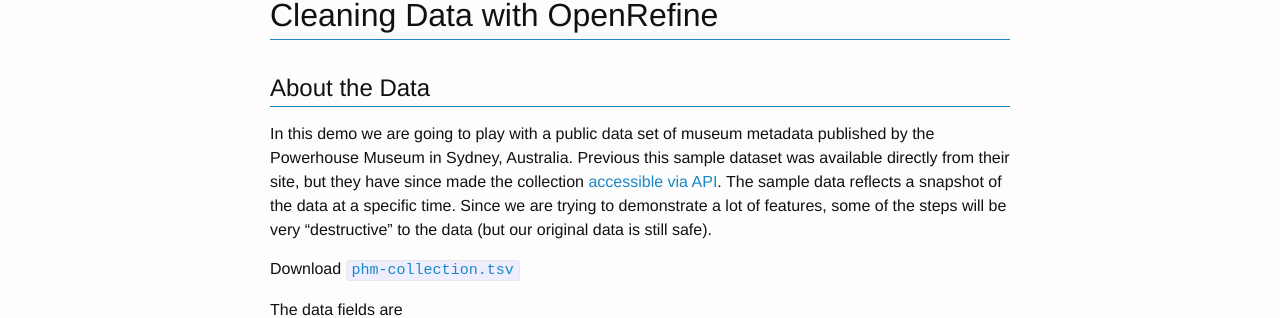
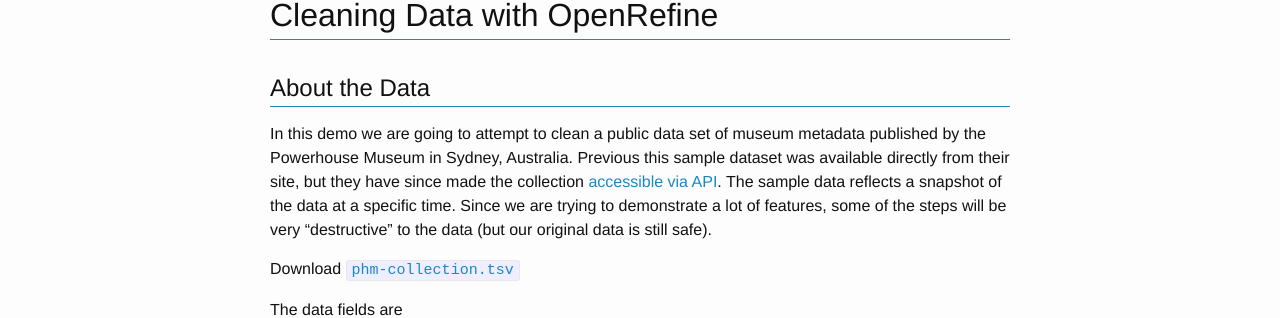
Before and after one commit to mbolam/DSWS_OpenRefine, a Jekyll site: the page built from 4-cleaning.md, in a window 1280 px wide and 900 px high. Shown: the part 157-475 px from the top of the window. Built offline with Jekyll 4.4.1, drawn with Linux system fonts in a browser that asks for light colours.

Commit message:
Update 4-cleaning.md

```diff
--- a/4-cleaning.md
+++ b/4-cleaning.md
@@ -8,7 +8,7 @@ nav: true
 
 ## About the Data
 
-In this demo we are going to play with a public data set of museum metadata published by the Powerhouse Museum in Sydney, Australia. Previous this sample dataset was available directly from their site, but they have since made the collection [accessible via API](https://api.maas.museum/docs). The sample data reflects a snapshot of the data at a specific time. Since we are trying to demonstrate a lot of features, some of the steps will be very “destructive” to the data (but our original data is still safe).
+In this demo we are going to attempt to clean a public data set of museum metadata published by the Powerhouse Museum in Sydney, Australia. Previous this sample dataset was available directly from their site, but they have since made the collection [accessible via API](https://api.maas.museum/docs). The sample data reflects a snapshot of the data at a specific time. Since we are trying to demonstrate a lot of features, some of the steps will be very “destructive” to the data (but our original data is still safe).
 
 Download <a href="data/phm-collection.tsv" target="\_blank">`phm-collection.tsv`</a>
 
```
